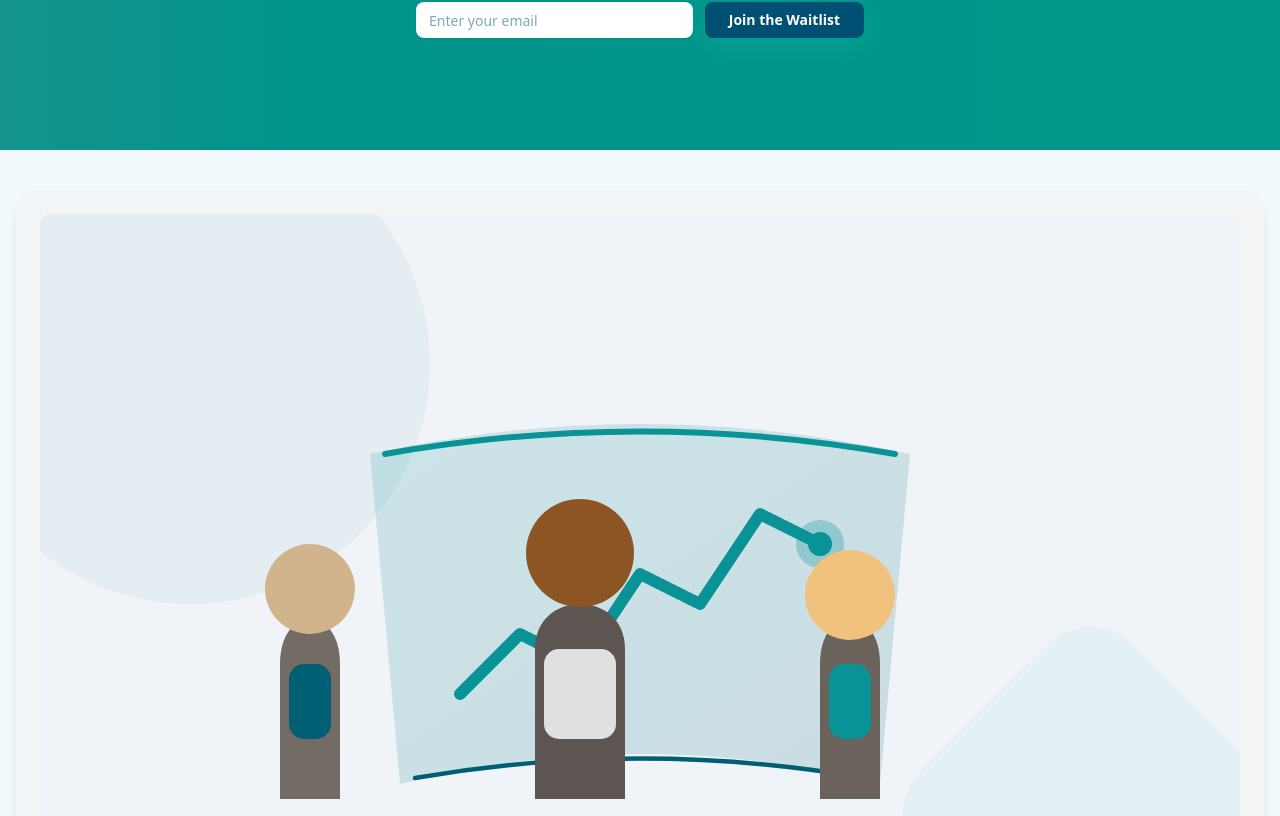
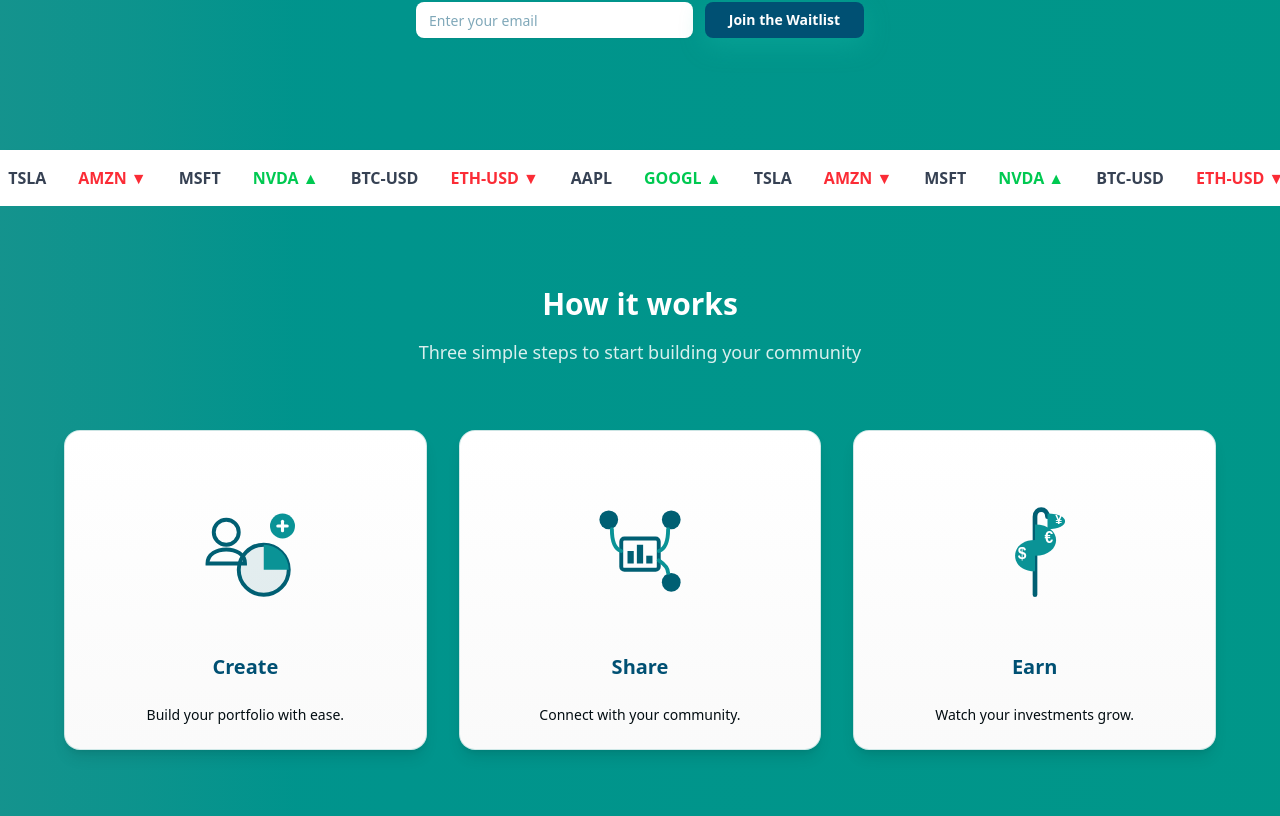
Before and after one commit to MartMello/sharefolio, a Next.js app: page / in a window 1280 px wide. Shown: the part 364-1180 px from the top of the page. Built offline with nearby package versions, Linux system fonts and the light colour scheme; no server answers.

Commit message:
landing page changes

```diff
--- a/src/app/globals.css
+++ b/src/app/globals.css
@@ -110,3 +110,12 @@
     @apply bg-background text-foreground;
   }
 }
+
+@keyframes marquee {
+  0% { transform: translateX(0%); }
+  100% { transform: translateX(-100%); }
+}
+
+.animate-marquee {
+  animation: marquee 40s linear infinite;
+}
--- a/src/app/page.tsx
+++ b/src/app/page.tsx
@@ -95,45 +95,32 @@ export default function App() {
         </div>
       </section>
 
-      {/* 1. Hero Image */}
-      <section className="px-4 py-10">
-        <div className="max-w-7xl mx-auto">
-            <div className="p-6 bg-gray-100 flex items-center justify-center rounded-2xl shadow-lg">
-                <svg viewBox="0 0 400 225" xmlns="http://www.w3.org/2000/svg" className="w-full h-auto rounded-lg">
-                    <defs>
-                        <linearGradient id="glow" x1="0%" y1="0%" x2="100%" y2="100%">
-                            <stop offset="0%" style={{ stopColor: '#0A9396', stopOpacity: 0.8 }} />
-                            <stop offset="100%" style={{ stopColor: '#005F73', stopOpacity: 0.8 }} />
-                        </linearGradient>
-                    </defs>
-                    <rect width="400" height="225" fill="#f0f4f8" />
-                    <circle cx="50" cy="50" r="80" fill="#005F73" opacity="0.05" />
-                    <rect x="300" y="150" width="100" height="100" rx="20" transform="rotate(45 350 200)" fill="#0A9396" opacity="0.05" />
-                    <path d="M 120 190 Q 200 170, 280 190 L 290 80 Q 200 60, 110 80 Z" fill="url(#glow)" opacity="0.2" />
-                    <path d="M 115 80 Q 200 65, 285 80" stroke="#0A9396" strokeWidth="2" fill="none" strokeLinecap="round" />
-                    <path d="M 125 188 Q 200 175, 275 188" stroke="#005F73" strokeWidth="1.5" fill="none" strokeLinecap="round" />
-                    <polyline points="140,160 160,140 180,150 200,120 220,130 240,100 260,110" fill="none" stroke="#0A9396" strokeWidth="4" strokeLinecap="round" strokeLinejoin="round" />
-                    <circle cx="260" cy="110" r="4" fill="#0A9396" />
-                    <circle cx="260" cy="110" r="8" fill="#0A9396" opacity="0.3" />
-                    <g transform="translate(80, 110)">
-                        <path d="M 0 85 V 40 C 0 20, 20 20, 20 40 V 85 Z" fill="#736c64" />
-                        <circle cx="10" cy="15" r="15" fill="#d2b48c" />
-                        <rect x="3" y="40" width="14" height="25" fill="#005F73" rx="5" />
-                    </g>
-                    <g transform="translate(180, 95)">
-                        <path d="M -15 100 V 50 C -15 30, 15 30, 15 50 V 100 Z" fill="#5c5552" />
-                        <circle cx="0" cy="18" r="18" fill="#8d5524" />
-                        <rect x="-12" y="50" width="24" height="30" fill="#e0e0e0" rx="5" />
-                    </g>
-                    <g transform="translate(280, 115)">
-                        <path d="M -20 80 V 35 C -20 15, 0 15, 0 35 V 80 Z" fill="#6b625c" />
-                        <circle cx="-10" cy="12" r="15" fill="#f1c27d" />
-                        <rect x="-17" y="35" width="14" height="25" fill="#0A9396" rx="5" />
-                    </g>
-                </svg>
+      {/* Add this Animated Ticker */}
+      <div className="bg-white py-4 overflow-hidden shadow-md">
+        <div className="flex animate-marquee">
+          <div className="flex items-center space-x-8 px-4 flex-shrink-0">
+            <span className="font-semibold text-gray-700">AAPL</span>
+            <span className="font-semibold text-green-500">GOOGL ▲</span>
+            <span className="font-semibold text-gray-700">TSLA</span>
+            <span className="font-semibold text-red-500">AMZN ▼</span>
+            <span className="font-semibold text-gray-700">MSFT</span>
+            <span className="font-semibold text-green-500">NVDA ▲</span>
+            <span className="font-semibold text-gray-700">BTC-USD</span>
+            <span className="font-semibold text-red-500">ETH-USD ▼</span>
+          </div>
+          {/* Duplicate the content for a seamless loop */}
+          <div className="flex items-center space-x-8 px-4 flex-shrink-0">
+            <span className="font-semibold text-gray-700">AAPL</span>
+            <span className="font-semibold text-green-500">GOOGL ▲</span>
+            <span className="font-semibold text-gray-700">TSLA</span>
+            <span className="font-semibold text-red-500">AMZN ▼</span>
+            <span className="font-semibold text-gray-700">MSFT</span>
+            <span className="font-semibold text-green-500">NVDA ▲</span>
+            <span className="font-semibold text-gray-700">BTC-USD</span>
+            <span className="font-semibold text-red-500">ETH-USD ▼</span>
           </div>
         </div>
-      </section>
+      </div>
 
       {/* HOW IT WORKS */}
       <section className="py-20 px-4 bg-gradient-to-r from-accent to-teal-600 text-white">
@@ -332,10 +319,9 @@ export default function App() {
         <div className="max-w-6xl mx-auto">
           <div className="text-center mb-8">
             <div className="flex items-center justify-center gap-2 mb-4">
-              <div className="bg-accent w-8 h-8 rounded-lg flex items-center justify-center">
-                <PieChart className="text-white w-5 h-5" />
+              <div className="flex items-center justify-center gap-2 mb-4">
+                <Image src="/logo.svg" alt="Sharefolio Logo" width={180} height={42} />
               </div>
-              <span className="text-xl text-primary font-semibold">Sharefolio</span>
             </div>
 
               <div className="flex items-center justify-center gap-2 mb-6 text-orange-600 bg-orange-50 rounded-lg p-4 max-w-2xl mx-auto">
--- a/src/components/ui/header.tsx
+++ b/src/components/ui/header.tsx
@@ -1,6 +1,7 @@
 "use client";
 
 import Link from "next/link";
+import Image from "next/image"; // Import the Image component
 import { useEffect, useState } from "react";
 import { supabase } from "@/lib/supabaseClient";
 import { Button } from "@/components/ui/button";
@@ -30,7 +31,8 @@ export default function Header() {
       <div className="max-w-6xl mx-auto px-4 py-3 flex justify-between items-center">
         {/* Logo / Home */}
         <Link href="/" className="flex items-center gap-2">
-          <span className="text-xl font-semibold text-primary">Sharefolio</span>
+          {/* Use the new logo */}
+          <Image src="/logo.svg" alt="Sharefolio Logo" width={150} height={36} priority />
         </Link>
 
         {/* Navigation */}
```
Also changed, not shown: public/logo.svg (added). Lines whose indentation alone changed are shown as unchanged.
